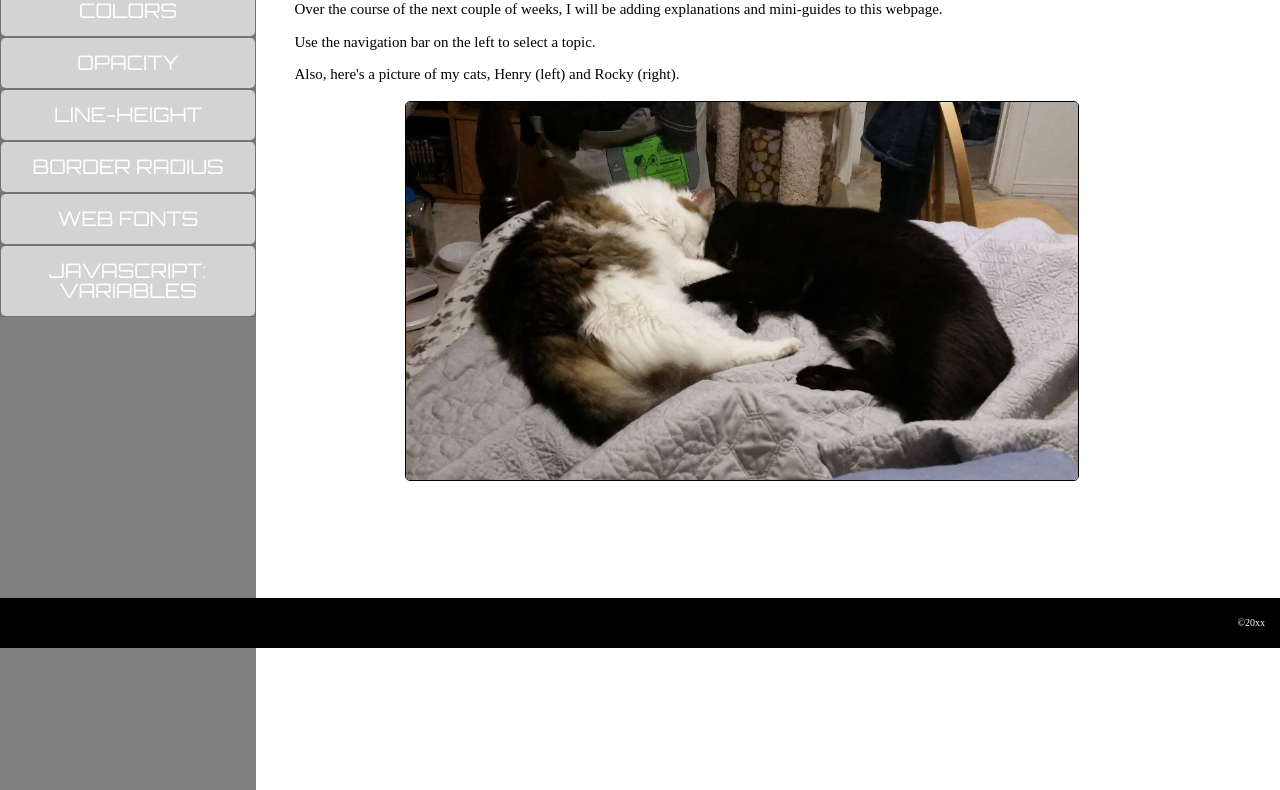
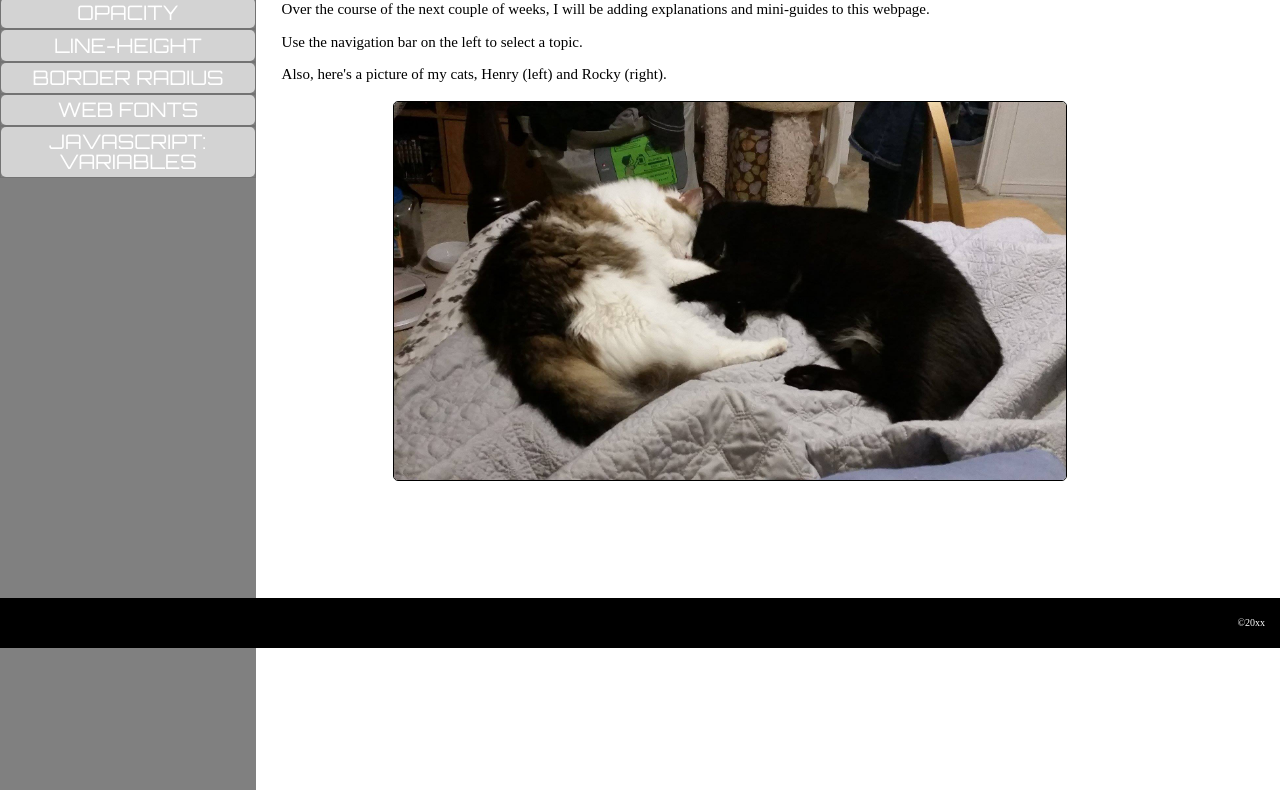
Before and after one commit to Suneski/programming-cheatsheet, a plain HTML site: page index.html in a window 1280 px wide. Shown: the part 152-942 px from the top of the page. Drawn offline with Linux system fonts and the light colour scheme.

Commit message:
updated columns and floats

```diff
--- a/style/style.css
+++ b/style/style.css
@@ -109,7 +109,7 @@ nav > a {
   background-color: lightgrey;
   font-family: 'Orbitron', sans-serif;
   font-size: 20px;
-  padding: 15px 0;
+  padding: 2% 0;
   display: block;
   text-align: center;
   border-radius: 5px;
@@ -127,7 +127,7 @@ nav > a {
 .content {
   width: 70%;
   height: 1500px;
-  float: right;
+  float: left;
   color: black;
   padding-top: 20px;
   padding-left: 2%;
```
